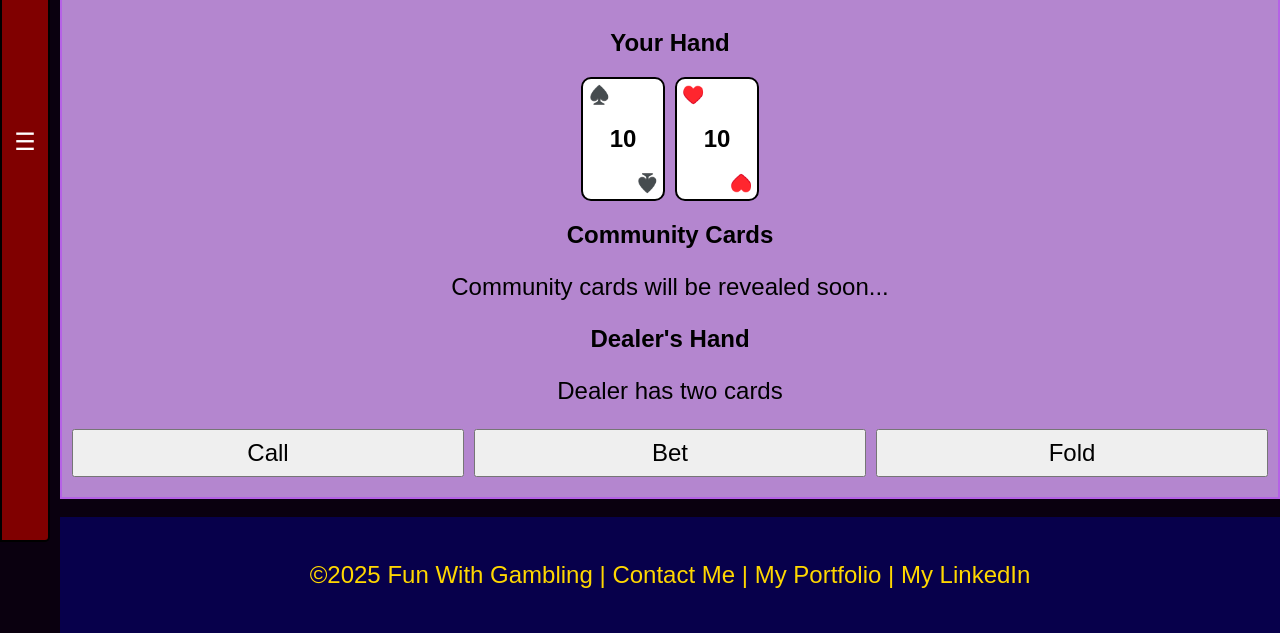
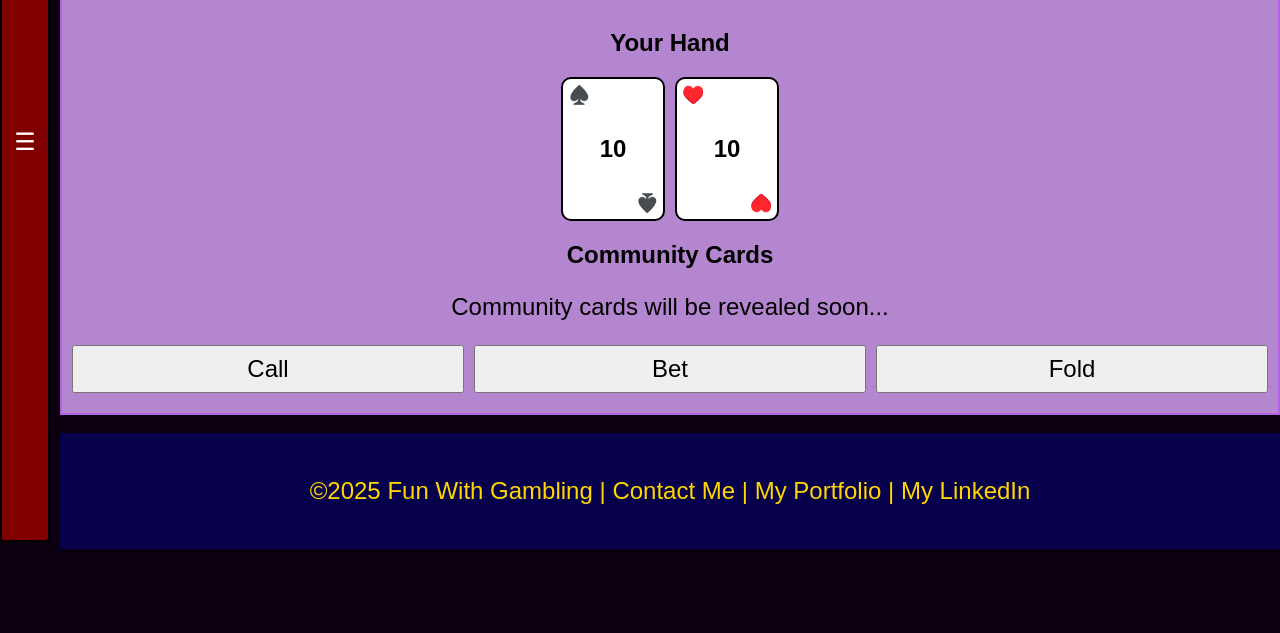
Before and after one commit to FreePirat/FunWithGambling, a plain HTML site: page games/poker.html in a window 1280 px wide. Both pictures are taken after a click on the button "Start Game". Shown: the part 258-891 px from the top of the page. After the commit the page ends 807 px from the top, so only its background shows below. Drawn offline with Linux system fonts and the light colour scheme.

Commit message:
Small Poker updates

```diff
--- a/games/poker.css
+++ b/games/poker.css
@@ -29,8 +29,8 @@ button {
     flex-direction: column;
     align-items: center;
     justify-content: center;
-    width: 80px;
-    height: 120px;
+    width: 100px;
+    height: 140px;
     border: 2px solid black;
     border-radius: 10px;
     background-color: white;
--- a/games/poker.html
+++ b/games/poker.html
@@ -43,7 +43,7 @@
         <div id="player-hand"></div>
         <h2>Community Cards</h2>
         <div id="community-cards"></div>
-        <h2>Dealer's Hand</h2>
+        <h2 id="dealer-title">Dealer's Hand</h2>
         <div id="dealer-hand"></div>
 
         <div class="button-container">
--- a/games/poker.js
+++ b/games/poker.js
@@ -55,9 +55,11 @@ function updateUI() {
         document.getElementById("community-cards").innerHTML = displayCards(communityCards.slice(0, gameStage + 2));
     }
     if (gameStage < 3) {
-        document.getElementById("dealer-hand").innerHTML = "<p>Dealer has two cards</p>";
+        document.getElementById("dealer-hand").innerHTML = "";
+        document.getElementById("dealer-title").innerHTML = "";
     } else {
         document.getElementById("dealer-hand").innerHTML = displayCards(dealerHand);
+        document.getElementById("dealer-title").innerHTML = "Dealer's Cards";
     }
 }
 
@@ -90,7 +92,8 @@ function startGame() {
         document.getElementById("game-area").classList.remove("hidden");
 
         document.getElementById("player-hand").innerHTML = "";
-        document.getElementById("dealer-hand").innerHTML = "<p>Dealer has two cards</p>";
+        document.getElementById("dealer-hand").innerHTML = "";
+        document.getElementById("dealer-title").innerHTML = "";
         document.getElementById("community-cards").innerHTML = "";
 
         document.getElementById("call-button").classList.remove("hidden");
@@ -218,6 +221,7 @@ function showdown() {
     console.log(`Dealer has: ${dealerBestHand.rank}`);
 
     document.getElementById("dealer-hand").innerHTML = displayCards(dealerHand);
+    document.getElementById("dealer-title").innerHTML = "Dealer's Cards";
 
     if (playerBestHand.value > dealerBestHand.value) {
         setTimeout(() => {
@@ -258,6 +262,7 @@ function resetGame() {
 
         document.getElementById("player-hand").innerHTML = "";
         document.getElementById("dealer-hand").innerHTML = "";
+        document.getElementById("dealer-title").innerHTML = "";
         document.getElementById("community-cards").innerHTML = "";
 
         updateUI();
```
